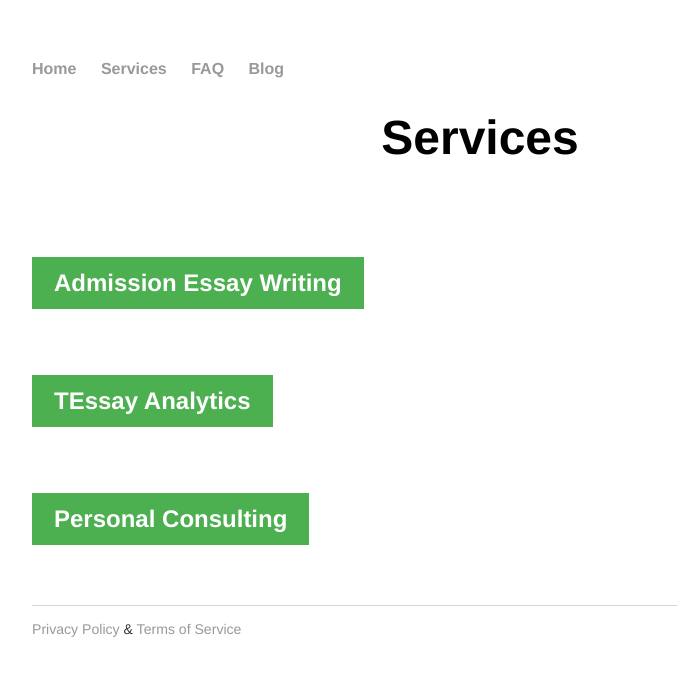
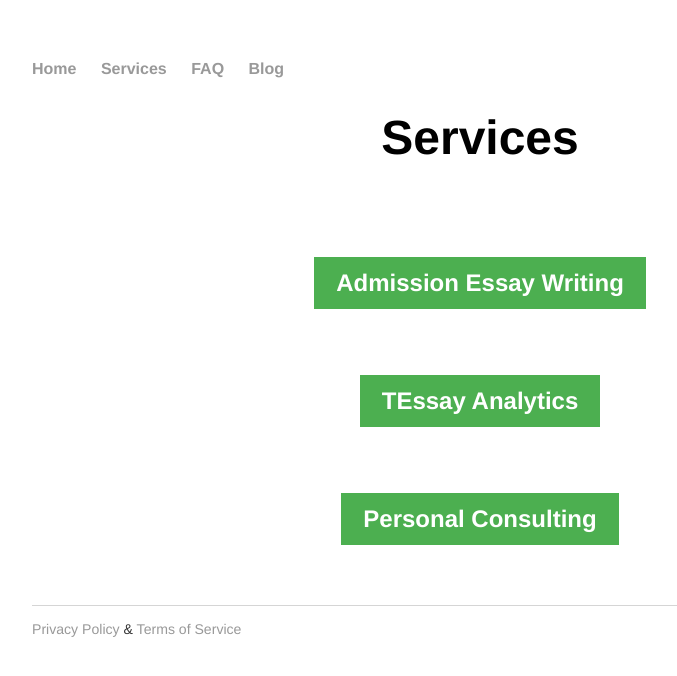
Before and after one commit to RagingTiger/PnFTech.github.io, a Jekyll site: the page built from services/index.html, in a window 1280 px wide. Shown: the top 676 px of the page, without its empty margins (160-837 px from the left). Built offline with Jekyll 4.4.1, drawn with Linux system fonts in a browser that asks for light colours.

Commit message:
reformatted service and faq page

```diff
--- a/services/index.html
+++ b/services/index.html
@@ -9,16 +9,19 @@ title: PnF
 <br>
 <br>
 <div>
+	<div class="button">
+		<h3><a class="button" href="/essay">Admission Essay Writing</a></h3>
+	</div>
+	<br>
 
-	<h3><a class="button" href="/essay">Admission Essay Writing</a></h3>
+	<div class="button">
+		<h3><a class="button" href="/analytics">TEssay Analytics</a></h3>
+	</div>
+	<br>
 
-	<br>
-	<h3><a class="button" href="/analytics">TEssay Analytics</a></h3>
-
-
-	<br>
-	<h3><a class="button" href="/consulting">Personal Consulting</a></h3>
-
+	<div class="button">
+		<h3><a class="button" href="/consulting">Personal Consulting</a></h3>
+	</div>
 	<br>
 	<br>
 </div>
```
Also changed, not shown: faq/index.html (+9 -11 lines).
